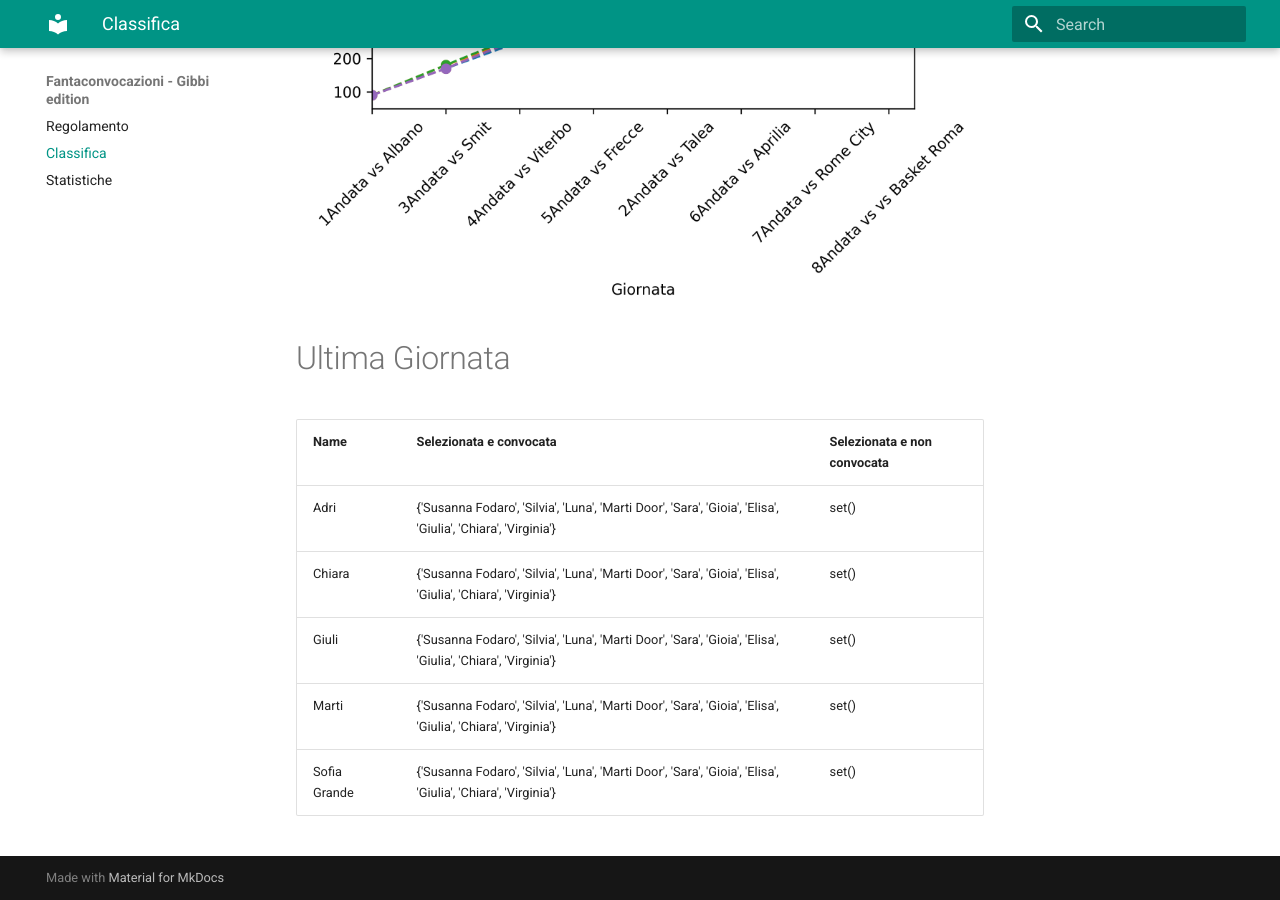
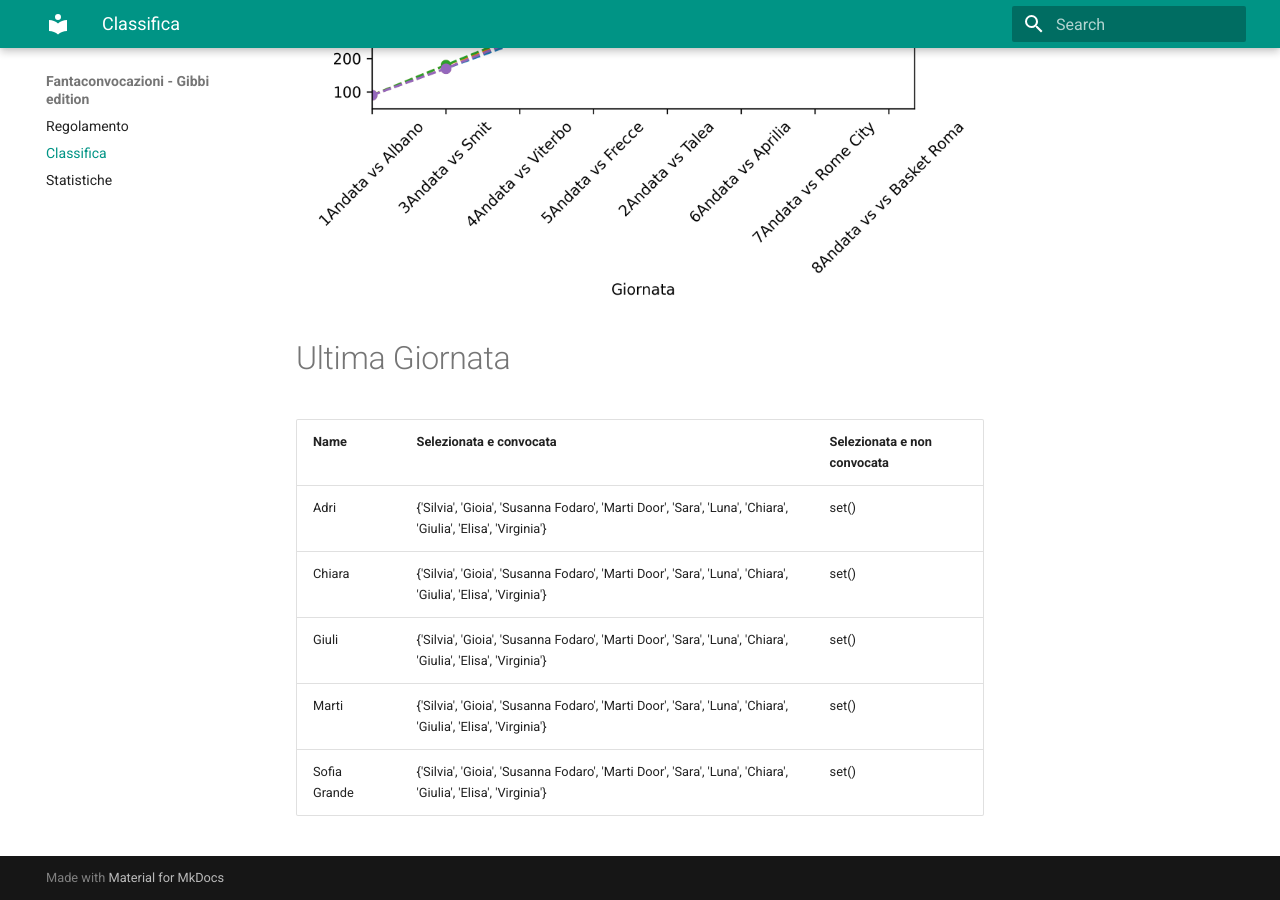
Before and after one commit to martinig94/fantagibbi, an MkDocs documentation site: the page built from docs/Classifica.md, in a window 1280 px wide and 900 px high, scrolled down 810 px. Built offline with MkDocs 1.6.1 and Material for MkDocs 9.7.7, drawn with Linux system fonts in a browser that asks for light colours.

Commit message:
Auto-update from main.py

```diff
--- a/docs/Classifica.md
+++ b/docs/Classifica.md
@@ -18,9 +18,9 @@
 <!-- START_TABLE CORRECT -->
 | Name         | Selezionata e convocata                                                                                      | Selezionata e non convocata   |
 |:-------------|:-------------------------------------------------------------------------------------------------------------|:------------------------------|
-| Adri         | {'Susanna Fodaro', 'Silvia', 'Luna', 'Marti Door', 'Sara', 'Gioia', 'Elisa', 'Giulia', 'Chiara', 'Virginia'} | set()                         |
-| Chiara       | {'Susanna Fodaro', 'Silvia', 'Luna', 'Marti Door', 'Sara', 'Gioia', 'Elisa', 'Giulia', 'Chiara', 'Virginia'} | set()                         |
-| Giuli        | {'Susanna Fodaro', 'Silvia', 'Luna', 'Marti Door', 'Sara', 'Gioia', 'Elisa', 'Giulia', 'Chiara', 'Virginia'} | set()                         |
-| Marti        | {'Susanna Fodaro', 'Silvia', 'Luna', 'Marti Door', 'Sara', 'Gioia', 'Elisa', 'Giulia', 'Chiara', 'Virginia'} | set()                         |
-| Sofia Grande | {'Susanna Fodaro', 'Silvia', 'Luna', 'Marti Door', 'Sara', 'Gioia', 'Elisa', 'Giulia', 'Chiara', 'Virginia'} | set()                         |
+| Adri         | {'Silvia', 'Gioia', 'Susanna Fodaro', 'Marti Door', 'Sara', 'Luna', 'Chiara', 'Giulia', 'Elisa', 'Virginia'} | set()                         |
+| Chiara       | {'Silvia', 'Gioia', 'Susanna Fodaro', 'Marti Door', 'Sara', 'Luna', 'Chiara', 'Giulia', 'Elisa', 'Virginia'} | set()                         |
+| Giuli        | {'Silvia', 'Gioia', 'Susanna Fodaro', 'Marti Door', 'Sara', 'Luna', 'Chiara', 'Giulia', 'Elisa', 'Virginia'} | set()                         |
+| Marti        | {'Silvia', 'Gioia', 'Susanna Fodaro', 'Marti Door', 'Sara', 'Luna', 'Chiara', 'Giulia', 'Elisa', 'Virginia'} | set()                         |
+| Sofia Grande | {'Silvia', 'Gioia', 'Susanna Fodaro', 'Marti Door', 'Sara', 'Luna', 'Chiara', 'Giulia', 'Elisa', 'Virginia'} | set()                         |
 <!-- END_TABLE CORRECT -->
```
